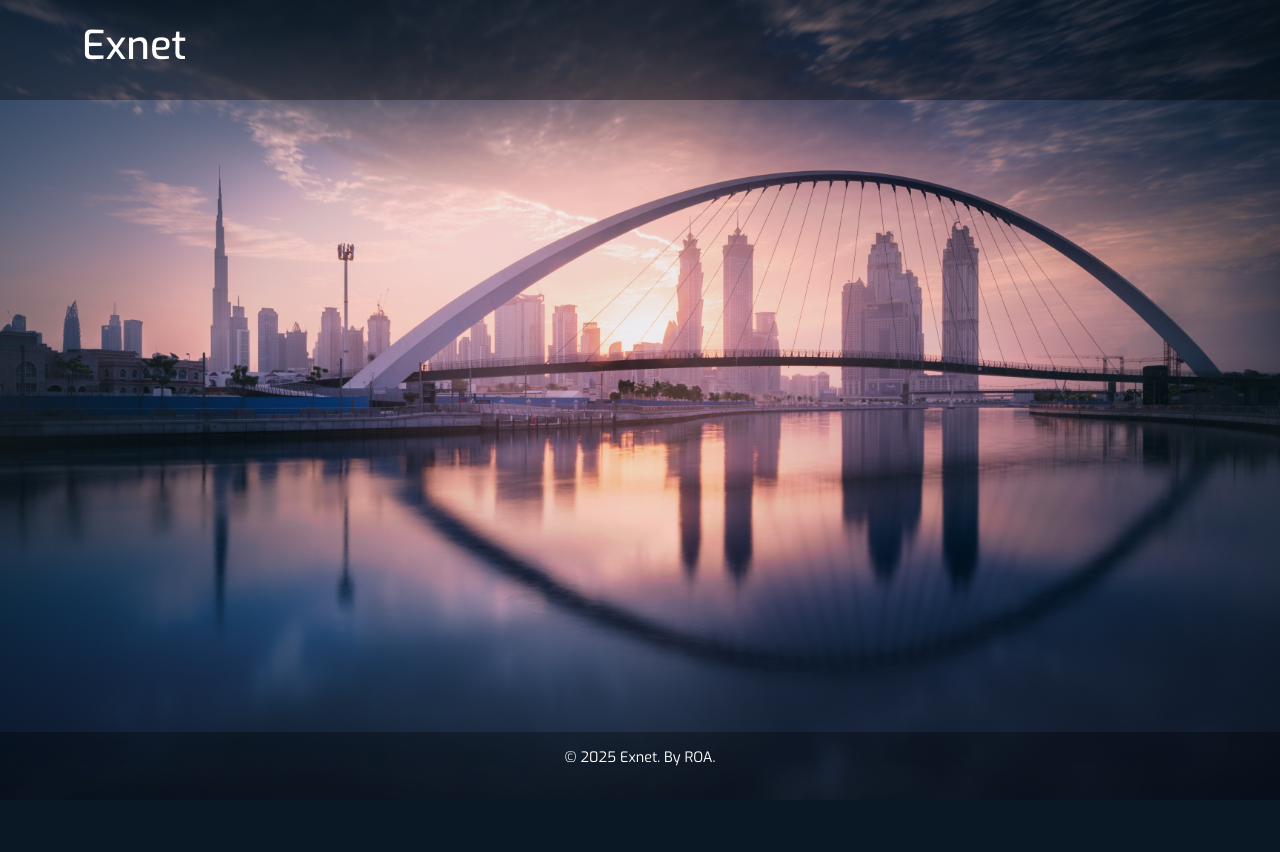
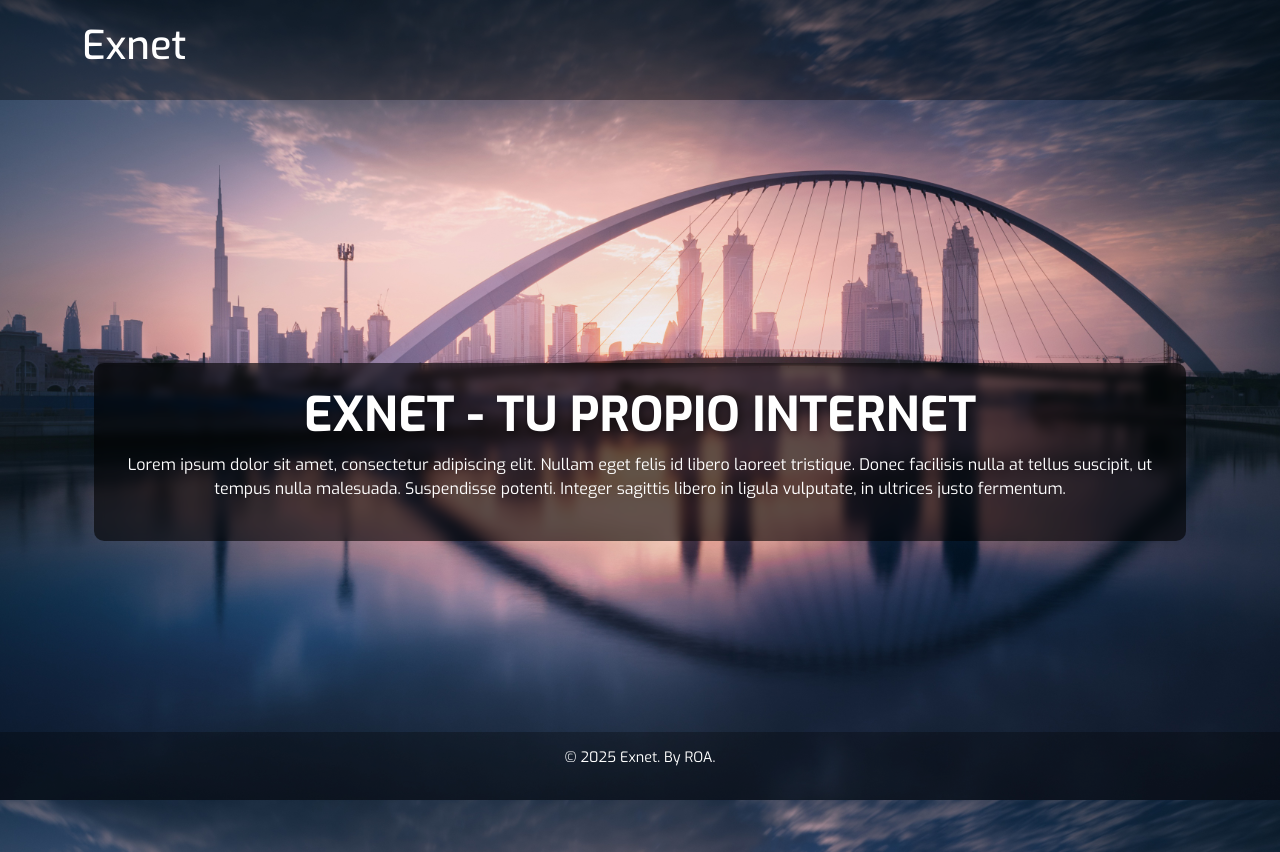
Before and after one commit to roa-exnet/exnet, a Symfony app: template src/ModuloCore/templates/landing.html.twig in a window 1280 px wide. Before the commit the page ends 790 px from the top, so only its background shows below. Run offline with Twig, Linux system fonts and the light colour scheme; the template is opened without the code that fills it, so the values that code supplies are empty; some libraries are stand-ins or nearby versions.

Commit message:
minor changes

```diff
--- a/public/css/containers.css
+++ b/public/css/containers.css
@@ -1,6 +1,44 @@
 .exnet-container-transparent {
-    background: rgba(255, 255, 255, 0.1); /* Leve transparencia */
+    background: rgba(0, 0, 0, 0.6);
     padding: 20px;
     border-radius: 10px;
-    backdrop-filter: blur(5px); /* Efecto de desenfoque */
+    backdrop-filter: blur(5px);
+    position: relative;
+    overflow: hidden;
+    transition: transform 0.3s ease-in-out;
 }
+
+.exnet-container-transparent:hover {
+    transform: scale(1.02);
+}
+
+/* Brillo más fino */
+.exnet-container-transparent::before {
+    content: "";
+    position: absolute;
+    top: 0;
+    left: -100%;
+    width: 100%;
+    height: 100%;
+    background: linear-gradient(120deg, transparent 45%, #e6b87eb7 50%, transparent 55%);
+    transform: skewX(-10deg);
+    opacity: 0;
+    transition: opacity 0.2s ease-in-out;
+}
+
+/* Activar el brillo en hover */
+.exnet-container-transparent:hover::before {
+    opacity: 1;
+    left: 100%;
+    animation: shine-move 0.8s ease-out;
+}
+
+/* Animación del brillo */
+@keyframes shine-move {
+    0% {
+        left: -100%;
+    }
+    100% {
+        left: 100%;
+    }
+}
--- a/public/css/navbar.css
+++ b/public/css/navbar.css
@@ -29,8 +29,9 @@
 
 
 .exnet-navbar .nav-item:hover {
+    color: rgb(240, 174, 51);
     transform: scale(1.1);
-    filter: drop-shadow(0 0 8px rgba(255, 255, 255, 0.8));
+    filter: drop-shadow(0 0 8px #ffa75fcc);
 }
 
 
--- a/src/ModuloCore/templates/landing.html.twig
+++ b/src/ModuloCore/templates/landing.html.twig
@@ -8,8 +8,18 @@
 {% endblock %}
 
 {% block body %}
+    <div class="container d-flex justify-content-center align-items-center vh-100">
+        <div class="exnet-container-transparent text-center p-4">
+            <h1 class="exnet-main-title">Exnet - Tu propio internet</h1>
+            <p style="color: white;">
+                Lorem ipsum dolor sit amet, consectetur adipiscing elit. Nullam eget felis id libero laoreet tristique.
+                Donec facilisis nulla at tellus suscipit, ut tempus nulla malesuada. Suspendisse potenti.
+                Integer sagittis libero in ligula vulputate, in ultrices justo fermentum.
+            </p>
+        </div>
+    </div>
 
-        <footer class="exnet-footer text-center">
-            <p>&copy; 2025 Exnet. By ROA.</p>
-        </footer>
+    <footer class="exnet-footer text-center">
+        <p>&copy; 2025 Exnet. By ROA.</p>
+    </footer>
 {% endblock %}
```
